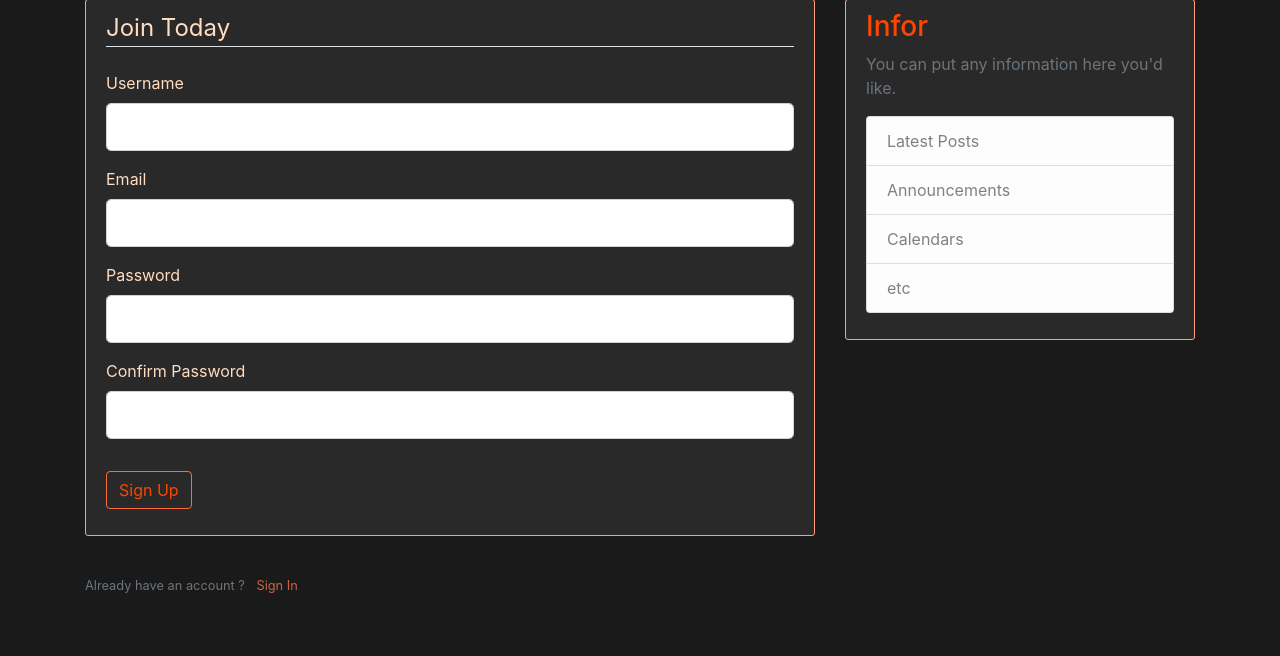
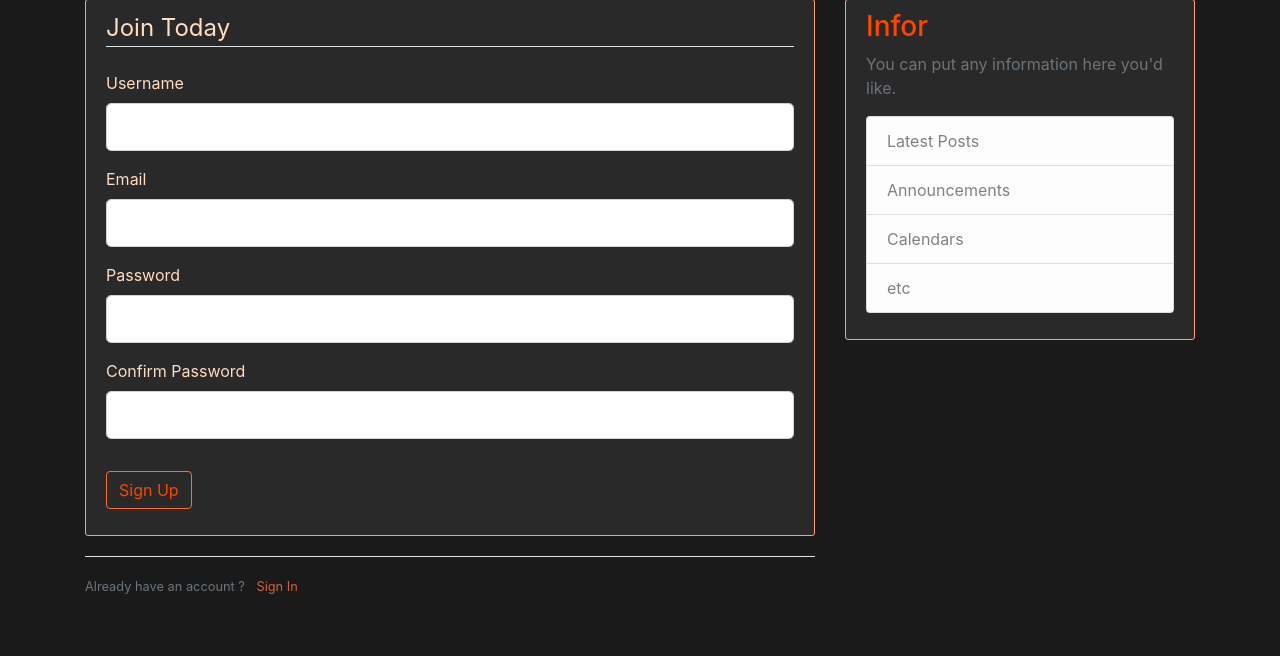
Before and after one commit to taiphamhuu56ld3/blog_flask, a Flask app: page /register in a window 1280 px wide. Shown: the part 81-737 px from the top of the page. Run offline with Flask 3, Linux system fonts and the light colour scheme; some libraries are stand-ins or nearby versions.

Commit message:
[CHORE] F14: Fix spelling mistake in register page

```diff
--- a/flaskblog/templates/register.html
+++ b/flaskblog/templates/register.html
@@ -27,7 +27,7 @@
         </div>
     </form>
 </div>
-<div class="boder-top pt-3">
+<div class="border-top pt-3">
     <small class="text-muted">
         Already have an account ? <a class="ml-2" href="{{ url_for('users.login') }}">Sign In</a>
     </small>
```
